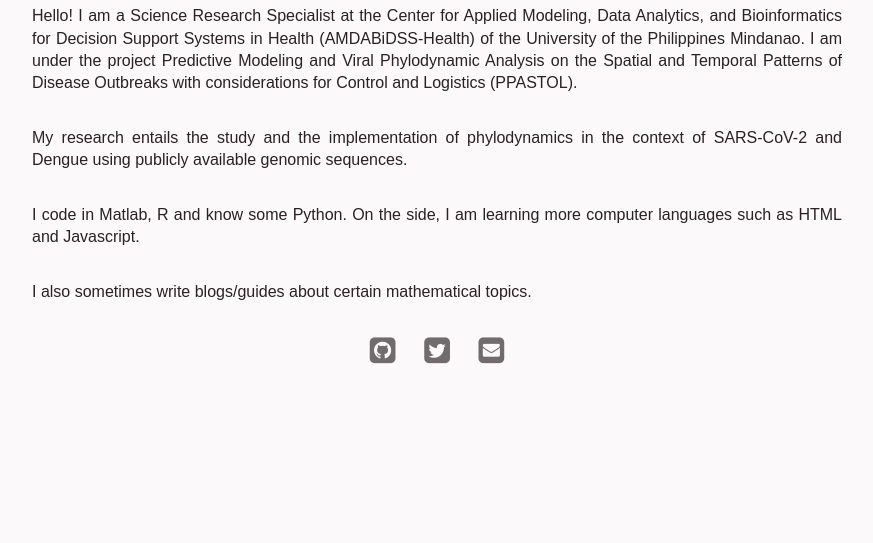
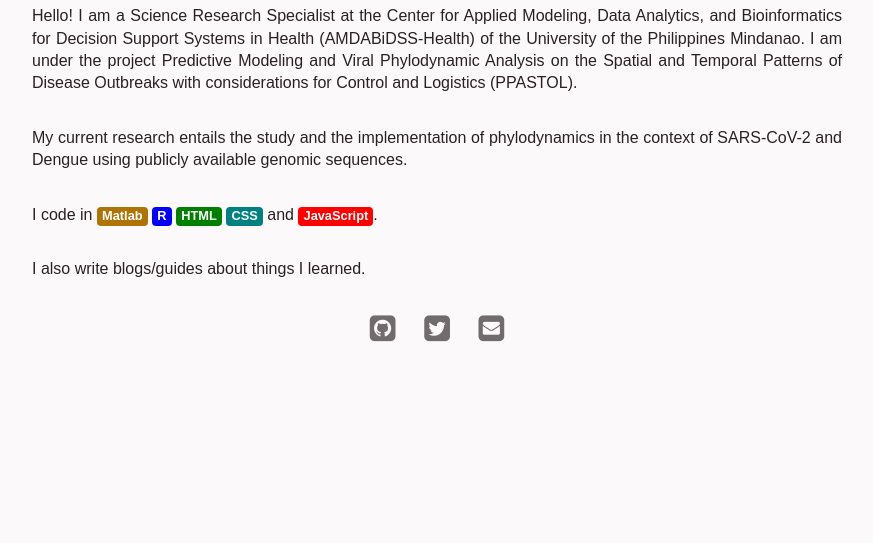
Before and after one commit to ijborda/ijborda.github.io, a PHP site: page / in a window 1280 px wide. Shown: the part 250-793 px from the top of the page, without its empty margins (203-1076 px from the left). Run offline with PHP 8.4, Linux system fonts and the light colour scheme; some libraries are stand-ins or nearby versions; some web fonts are replaced.

Commit message:
Update intro
Rephrase some texts. Design languages.

```diff
--- a/css/style.css
+++ b/css/style.css
@@ -48,6 +48,7 @@ section {
 }
 p {
      line-height: 1.4rem;
+     margin-bottom: 2rem;
 }
 ul {
      padding-left: 0px;
@@ -130,8 +131,31 @@ section.banner div{
 /***************/
 /* INTRO       */
 /***************/
-.intro > p {
-     margin-bottom: 2rem;
+
+/* Add designs to the languages */
+span.matlab {
+     background: rgb(175, 116, 6);
+}
+span.r {
+     background: blue;
+}
+span.html {
+     background: green;
+}
+span.css {
+     background: teal;
+}
+span.javascript {
+     background: red;
+}
+span {
+     display: inline-block;
+     line-height: 1em;
+     padding: .25em .4em;
+     color: white;
+     font-size: 80%;
+     font-weight: 700;
+     border-radius: .25rem;
 }
 
 /***************/
--- a/index.html
+++ b/index.html
@@ -36,14 +36,14 @@
 				<img class="avatar" src="https://avatars.githubusercontent.com/u/37444801?s=400&u=72a4de664ce36249d62fbc7bfcdf022c2b48dcae&v=4">
 				<div>
 					<h1>Imari Joy C. Borda</h1>
-					<h2>I am passionate about mathematics, reasearch, and coding.</h2>
+					<h2>Mathematician, Researcher, and Software Engineer</h2>
 				</div>
 			</section>
 			<section class="intro">
 				<p>Hello! I am a Science Research Specialist at the Center for Applied Modeling, Data Analytics, and Bioinformatics for Decision Support Systems in Health (AMDABiDSS-Health) of the University of the Philippines Mindanao. I am under the project Predictive Modeling and Viral Phylodynamic Analysis on the Spatial and Temporal Patterns of Disease Outbreaks with considerations for Control and Logistics (PPASTOL).</p>
-				<p>My research entails the study and the implementation of phylodynamics in the context of SARS-CoV-2 and Dengue using publicly available genomic sequences.</p>
-				<p>I code in Matlab, R and know some Python. On the side, I am learning more computer languages such as HTML and Javascript.</p>
-				<p>I also sometimes write blogs/guides about certain mathematical topics.</p>
+				<p>My current research entails the study and the implementation of phylodynamics in the context of SARS-CoV-2 and Dengue using publicly available genomic sequences.</p>
+				<p>I code in <span class="matlab">Matlab</span> <span class="r">R</span> <span class="html">HTML</span> <span class="css">CSS</span> and <span class="javascript">JavaScript</span>.</p>
+				<p>I also write blogs/guides about things I learned.</p>
 			</section>
 			<section class="socials">
 				<ul class="navFoot">
```
